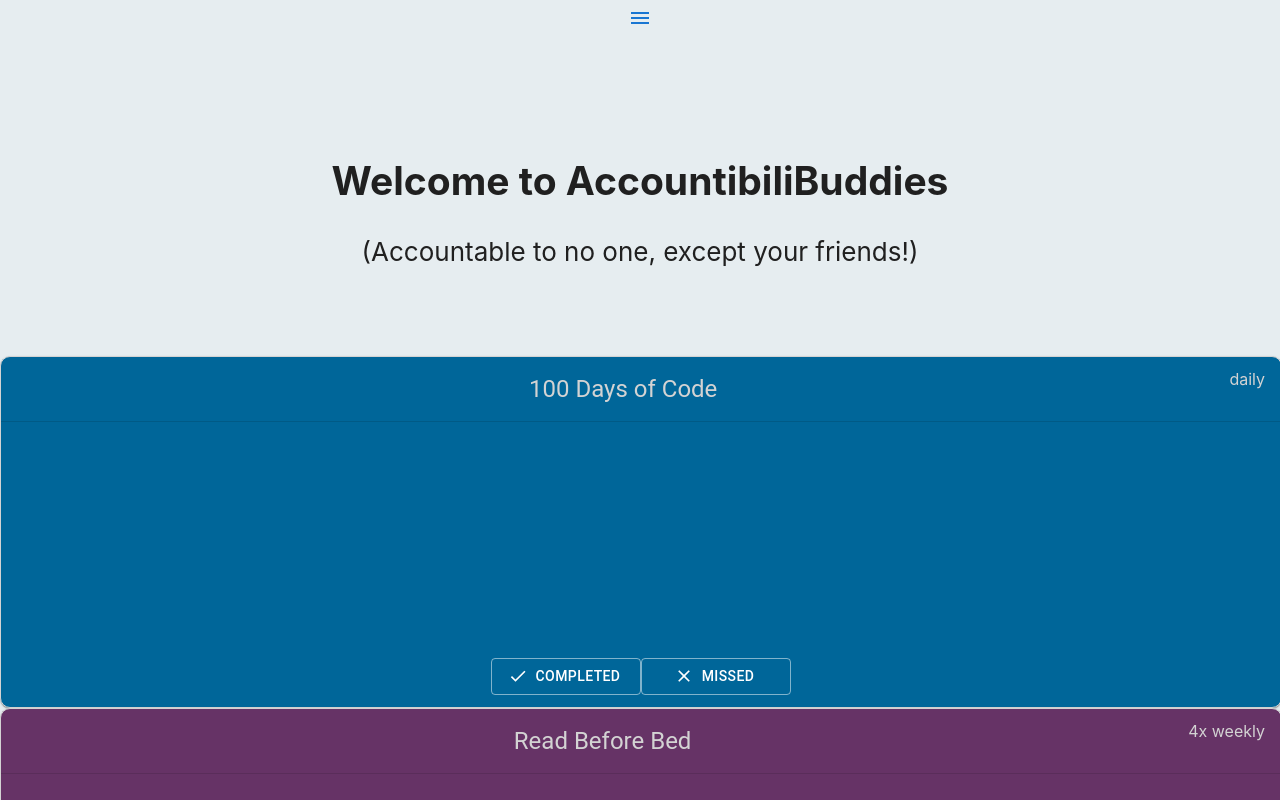
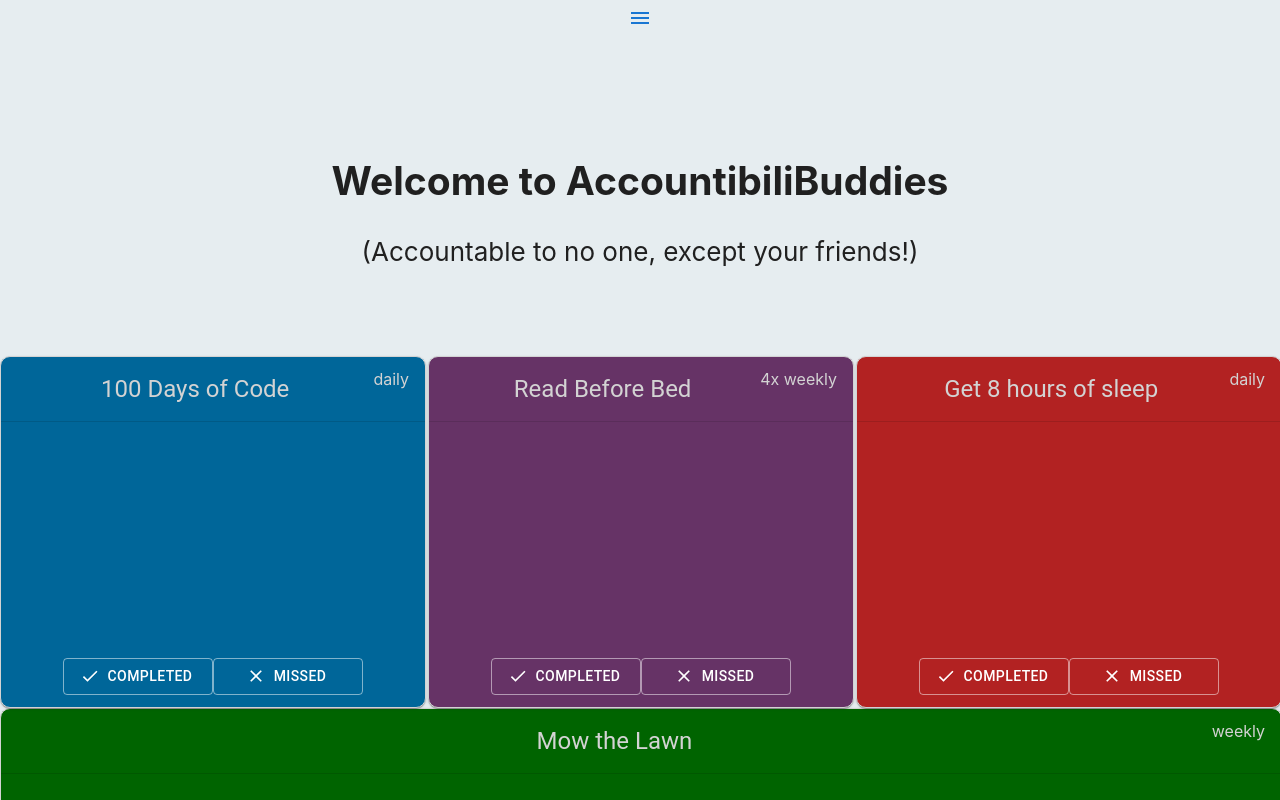
Before and after one commit to MichaelSault/AccountabiliBuddies, a React (Create React App) app in the folder accountabilibuddies/: page /Habits in a window 1280 px wide. Shown: the top 800 px of the page. Built offline with nearby package versions, Linux system fonts and the light colour scheme.

Commit message:
layout changes with grid/flexbox

```diff
--- a/accountabilibuddies/src/components/Dashboard.component.js
+++ b/accountabilibuddies/src/components/Dashboard.component.js
@@ -1,13 +1,24 @@
 import MainCard from './MainCard.component';
+import Grid from '@mui/material/Grid';
+
 import '../App.css';
 
 
 export default function Dashboard() {
     return(
         <>
-            <MainCard title="100 Days of Code" secondary="daily" background="#006699" width="200px"/>
-            <MainCard title="Read Before Bed" secondary="4x weekly" background="#663366"/>
-            <MainCard title="Get 8 hours of sleep" secondary="daily" background="firebrick"/>
+            <Grid container spacing={0.5}>
+                <Grid item xs={4}>
+                    <MainCard title="100 Days of Code" secondary="daily" background="#006699" width="200px"/>
+                </Grid>
+                <Grid item xs={4}>
+                    <MainCard title="Read Before Bed" secondary="4x weekly" background="#663366"/>
+                </Grid>
+                <Grid item xs={4}>
+                    <MainCard title="Get 8 hours of sleep" secondary="daily" background="firebrick"/>
+                </Grid>
+            </Grid>
+
             <MainCard title="Mow the Lawn" secondary="weekly" background="darkgreen"/>
         </>
     );
```
